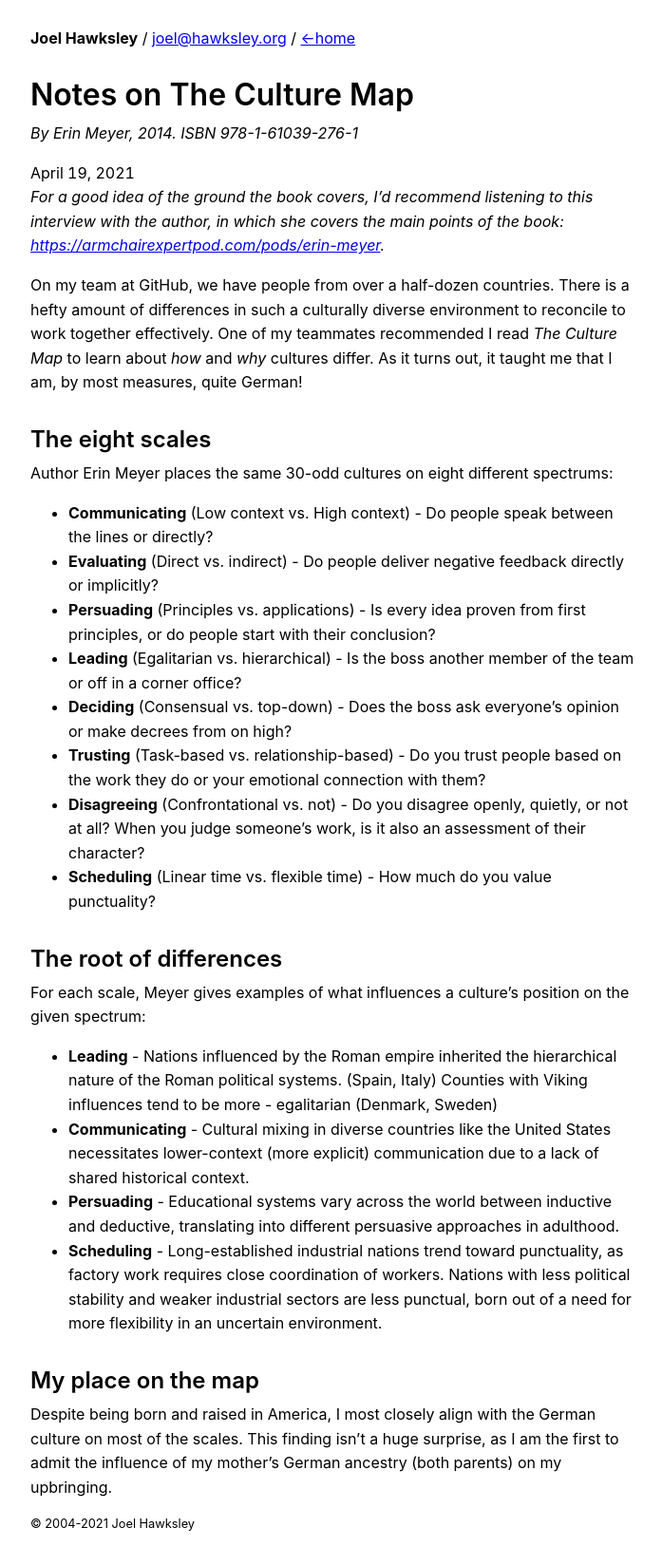
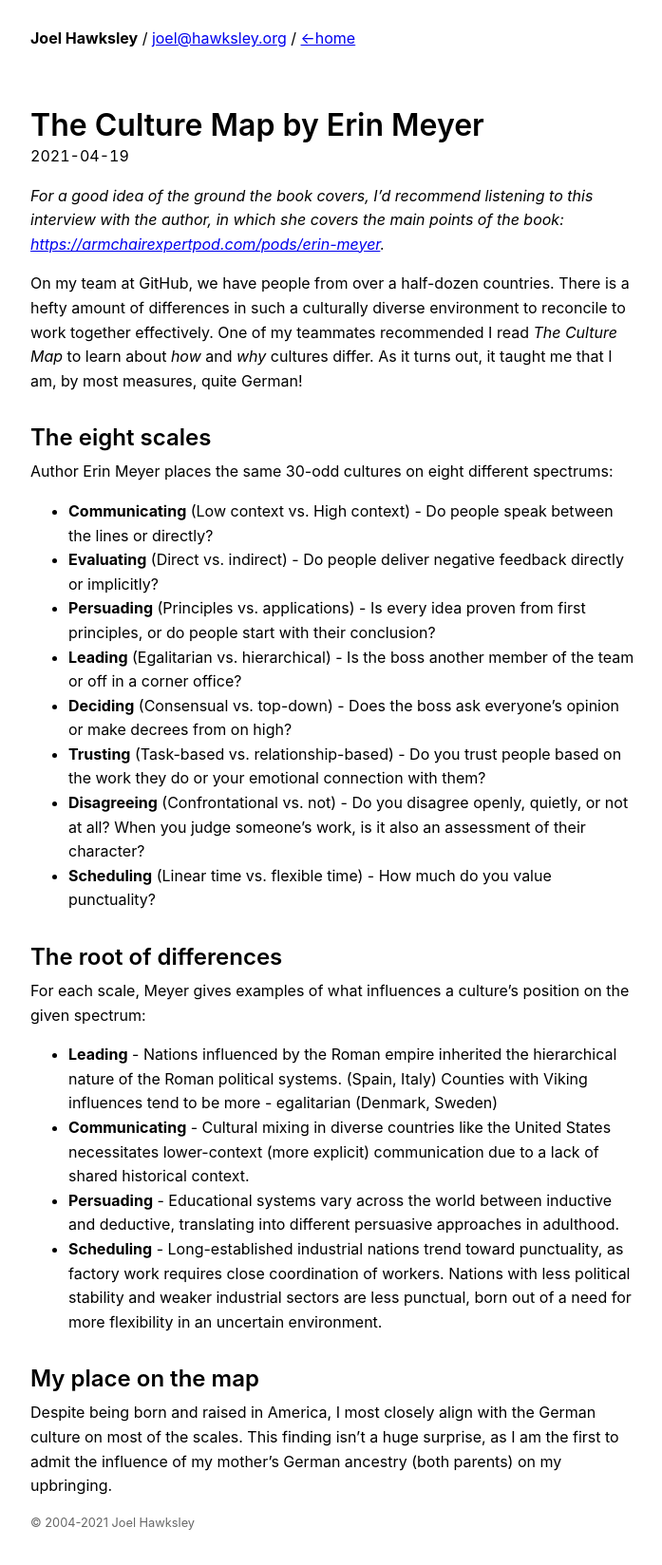
Before and after one commit to joelhawksley/identity, a Jekyll site: the page built from _posts/2021-04-19-notes-on-the-culture-map.md, in a window 1280 px wide. Shown: the whole page at 95% size, without its empty margins (288-985 px from the left). Built offline with Jekyll 4.4.1, drawn with Linux system fonts in a browser that asks for light colours.

Commit message:
more tweaks

```diff
--- a/_layouts/default.html
+++ b/_layouts/default.html
@@ -35,6 +35,11 @@
         margin-bottom: .5rem;
         line-height: 1.25;
         font-weight: 600;
+      }
+
+      h1 {
+        margin-top: 0;
+        margin-bottom: 0;
       }
 
       h2 {
@@ -87,6 +92,11 @@
         font-variant-numeric: tabular-nums;
       }
 
+      time.subhead {
+        margin-bottom: 1em;
+        display: inline-block;
+      }
+
       ul.projects, ul.posts {
         margin: 0;
         padding: 0;
@@ -101,9 +111,9 @@
         margin: 0;
       }
 
-      .projects em {
+      .projects .period {
         opacity: 0.6;
-        font-size: 0.9rem;
+        font-size: 0.8rem;
       }
 
       .projects li {
@@ -117,7 +127,7 @@
     <link rel="stylesheet" href="/github.css">
   </head>
   <body>
-    <header style="font-size:1rem;margin:0 0 2rem;line-height:1;padding-top:2rem;">
+    <header style="font-size:1rem;margin:0 0 4rem;line-height:1;padding-top:2rem;">
       <span style="font-weight:bold;text-decoration:none;color:black;">Joel Hawksley</span> /
       <a href="mailto:joel@hawksley.org">joel@hawksley.org</a>
       {% if page.layout != "home" %}
@@ -125,6 +135,6 @@
       {% endif %}
     </header>
     {{ content }}
-    <footer style="font-size: .8rem; margin-bottom: 2rem;">&copy; 2004-{{ 'now' | date: "%Y" }} Joel Hawksley</footer>
+    <footer style="font-size: .8rem; margin-bottom: 2rem; opacity: 0.6;">&copy; 2004-{{ 'now' | date: "%Y" }} Joel Hawksley</footer>
   </body>
 </html>
--- a/_layouts/home.html
+++ b/_layouts/home.html
@@ -19,7 +19,7 @@ layout: default
       <img src="{{project.image}}" />
       <div style="display: flex; justify-content: space-between;">
         <h3>{{ project.name }}</h3>
-        <em>{{ project.period }}</em>
+        <span class="period">{{ project.period }}</span>
       </div>
       {{ project.content | markdownify }}
     </li>
--- a/_layouts/post.html
+++ b/_layouts/post.html
@@ -2,10 +2,8 @@
 layout: default
 ---
 
+
 <h1>{{ page.title }}</h1>
-{% if page.book_author %}
-  <p><em>By {{page.book_author}}, {{page.book_year}}. ISBN {{page.book_isbn}}</em></p>
-{% endif %}
-<time>{{ page.date | date: "%B %e, %Y" }}</time>
+<time class="subhead">{{ page.date | date: "%Y-%m-%d" }}</time>
 
 {{ content }}
--- a/_posts/2021-04-19-notes-on-the-culture-map.md
+++ b/_posts/2021-04-19-notes-on-the-culture-map.md
@@ -1,10 +1,6 @@
 ---
 layout: post
-title: Notes on The Culture Map
-type: review
-book_author: Erin Meyer
-book_year: 2014
-book_isbn: 978-1-61039-276-1
+title: The Culture Map by Erin Meyer
 ---
 
 _For a good idea of the ground the book covers, I'd recommend listening to this interview with the author, in which she covers the main points of the book: [https://armchairexpertpod.com/pods/erin-meyer](https://armchairexpertpod.com/pods/erin-meyer)._
```
Also changed, not shown: _posts/2020-11-14-four-arguments-for-the-elimination-of-television.md (+1 -5 lines), _posts/2021-02-02-notes-on-nonviolent-communication.md (+1 -5 lines).
